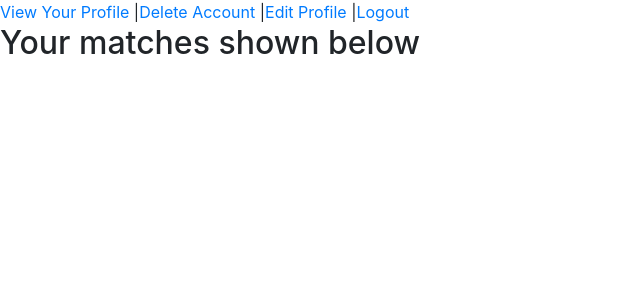
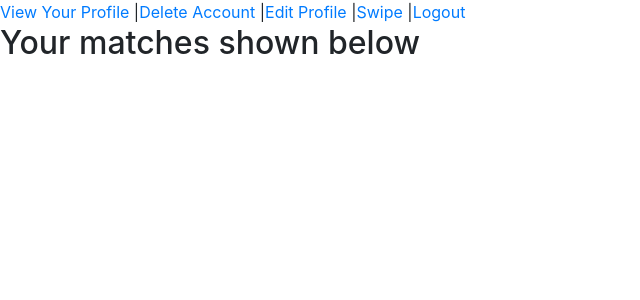
Before and after one commit to jiaminzx/CS-411-Project, a Python web app: template templates/userHome.html in a window 1280 px wide. Shown: the top 300 px of the page, without its empty margins (0-640 px from the left). Run offline with Jinja, Linux system fonts and the light colour scheme; the template is opened without the code that fills it, so the values that code supplies are empty; some libraries are stand-ins or nearby versions.

Commit message:
Added button to take user to swiping screen

```diff
--- a/app.py
+++ b/app.py
@@ -244,6 +244,10 @@ def deluser():
     return render_template('delete.html')
 
 
+@app.route("/swipe")
+def show_user_queue():
+
+
 # handle login failed
 @app.errorhandler(401)
 def page_not_found(e):
--- a/templates/userHome.html
+++ b/templates/userHome.html
@@ -17,6 +17,7 @@
             <li role="presentation" class="active"><a href="#"> View Your Profile </a> | </li>
             <li role="presentation" ><a href="showDelete"> Delete Account </a> | </li>
             <li role="presentation" ><a href="showModify"> Edit Profile </a>|</li>
+            <li role="presentation" ><a href="swipe"> Swipe </a>|</li>
             <li role="presentation" ><a href="logout"> Logout </a></li>
 
           </ul>
```
